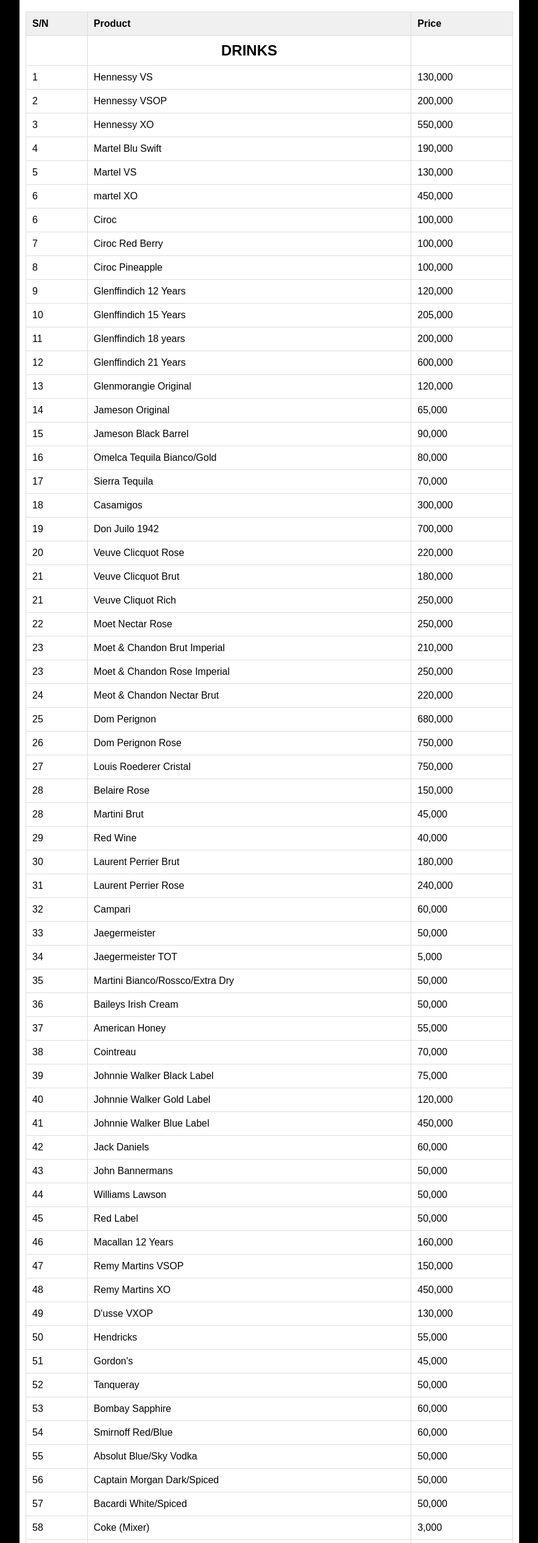
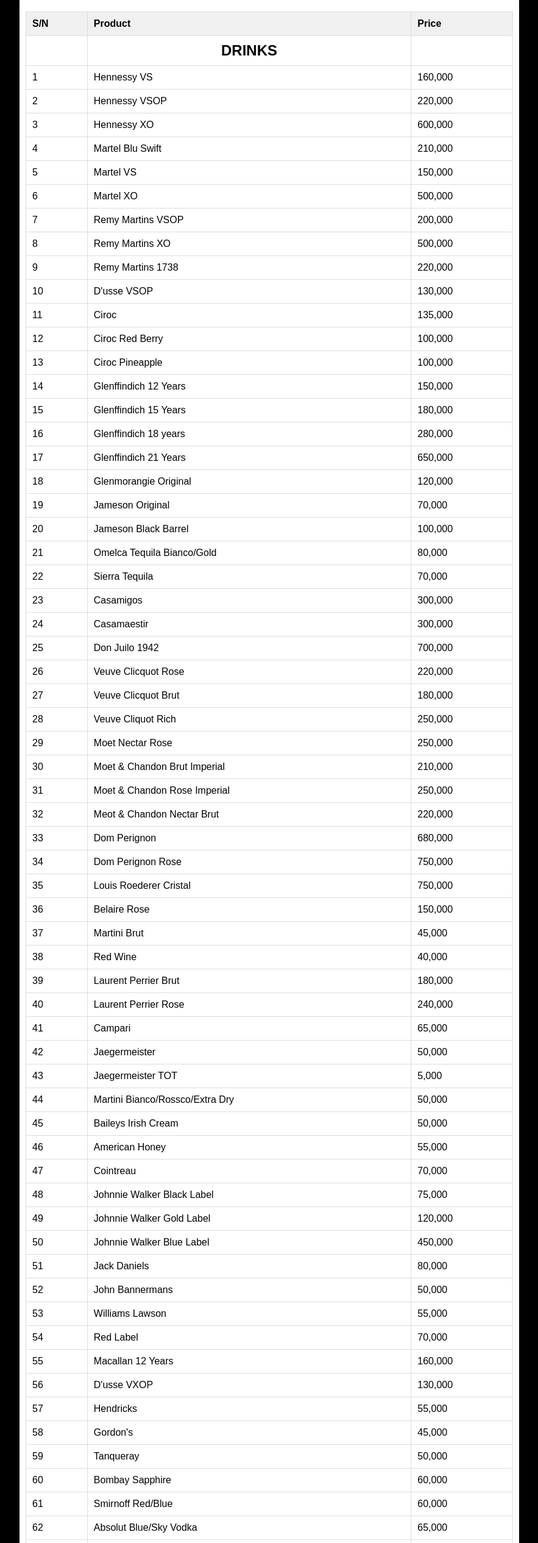
Before and after one commit to fishfarmlagos/fishfarmlagos, a plain HTML site: page index.html in a window 1280 px wide. Shown: the part 169-2700 px from the top of the page at 61% size, without its empty margins (198-1081 px from the left). Drawn offline with Linux system fonts and the light colour scheme.

Commit message:
Update index.html

```diff
--- a/index.html
+++ b/index.html
@@ -99,354 +99,367 @@
                     <tr>
                         <td>1</td>
                         <td>Hennessy VS</td>
-                        <td> 130,000</td>
+                        <td>160,000</td>
                     </tr>
                     <tr>
                         <td>2</td>
                         <td>Hennessy VSOP</td>
-                        <td> 200,000</td>
+                        <td>220,000</td>
                     </tr>
                     <tr>
                         <td>3</td>
                         <td>Hennessy XO</td>
-                        <td> 550,000</td>
+                        <td>600,000</td>
                     </tr>
                     <tr>
                         <td>4</td>
                         <td>Martel Blu Swift</td>
-                        <td> 190,000</td>
+                        <td>210,000</td>
                     </tr>
                     <tr>
                         <td>5</td>
                         <td>Martel VS</td>
-                        <td> 130,000</td>
+                        <td>150,000</td>
                     </tr>
                     <tr>
                         <td>6</td>
-                        <td>martel XO</td>
-                        <td> 450,000</td>
-                    </tr>
-                    <tr>
-                        <td>6</td>
-                        <td>Ciroc</td>
-                        <td> 100,000</td>
+                        <td>Martel XO</td>
+                        <td>500,000</td>
                     </tr>
                     <tr>
                         <td>7</td>
-                        <td>Ciroc Red Berry</td>
-                        <td> 100,000</td>
+                        <td>Remy Martins VSOP</td>
+                        <td>200,000</td>
                     </tr>
                     <tr>
                         <td>8</td>
-                        <td>Ciroc Pineapple</td>
-                        <td> 100,000</td>
+                        <td>Remy Martins XO</td>
+                        <td>500,000</td>
                     </tr>
                     <tr>
                         <td>9</td>
-                        <td>Glenffindich 12 Years</td>
-                        <td> 120,000</td>
+                        <td>Remy Martins 1738</td>
+                        <td>220,000</td>
                     </tr>
                     <tr>
                         <td>10</td>
-                        <td>Glenffindich 15 Years</td>
-                        <td> 205,000</td>
+                        <td>D'usse VSOP</td>
+                        <td>130,000</td>
                     </tr>
                     <tr>
                         <td>11</td>
-                        <td>Glenffindich 18 years</td>
-                        <td> 200,000</td>
+                        <td>Ciroc</td>
+                        <td>135,000</td>
                     </tr>
                     <tr>
                         <td>12</td>
-                        <td>Glenffindich 21 Years</td>
-                        <td> 600,000</td>
+                        <td>Ciroc Red Berry</td>
+                        <td>100,000</td>
                     </tr>
                     <tr>
                         <td>13</td>
-                        <td>Glenmorangie Original</td>
-                        <td> 120,000</td>
+                        <td>Ciroc Pineapple</td>
+                        <td>100,000</td>
                     </tr>
                     <tr>
                         <td>14</td>
-                        <td>Jameson Original</td>
-                        <td> 65,000</td>
+                        <td>Glenffindich 12 Years</td>
+                        <td>150,000</td>
                     </tr>
                     <tr>
                         <td>15</td>
-                        <td>Jameson Black Barrel</td>
-                        <td> 90,000</td>
+                        <td>Glenffindich 15 Years</td>
+                        <td>180,000</td>
                     </tr>
                     <tr>
                         <td>16</td>
-                        <td>Omelca Tequila Bianco/Gold</td>
-                        <td> 80,000</td>
+                        <td>Glenffindich 18 years</td>
+                        <td>280,000</td>
                     </tr>
                     <tr>
                         <td>17</td>
-                        <td>Sierra Tequila</td>
-                        <td> 70,000</td>
+                        <td>Glenffindich 21 Years</td>
+                        <td>650,000</td>
                     </tr>
                     <tr>
                         <td>18</td>
-                        <td>Casamigos</td>
-                        <td> 300,000</td>
+                        <td>Glenmorangie Original</td>
+                        <td>120,000</td>
                     </tr>
                     <tr>
                         <td>19</td>
-                        <td>Don Juilo 1942</td>
-                        <td> 700,000</td>
+                        <td>Jameson Original</td>
+                        <td>70,000</td>
                     </tr>
                     <tr>
                         <td>20</td>
-                        <td>Veuve Clicquot Rose</td>
-                        <td> 220,000</td>
+                        <td>Jameson Black Barrel</td>
+                        <td>100,000</td>
                     </tr>
                     <tr>
                         <td>21</td>
-                        <td>Veuve Clicquot Brut</td>
-                        <td> 180,000</td>
-                    </tr>
-                    <tr>
-                        <td>21</td>
-                        <td>Veuve Cliquot Rich</td>
-                        <td> 250,000</td>
+                        <td>Omelca Tequila Bianco/Gold</td>
+                        <td>80,000</td>
                     </tr>
                     <tr>
                         <td>22</td>
-                        <td>Moet Nectar Rose</td>
-                        <td> 250,000</td>
+                        <td>Sierra Tequila</td>
+                        <td>70,000</td>
                     </tr>
                     <tr>
                         <td>23</td>
-                        <td>Moet & Chandon Brut Imperial</td>
-                        <td> 210,000</td>
-                    </tr>
-
-                    <tr>
-                        <td>23</td>
-                        <td>Moet & Chandon Rose Imperial</td>
-                        <td> 250,000</td>
+                        <td>Casamigos</td>
+                        <td>300,000</td>
                     </tr>
                     <tr>
                         <td>24</td>
-                        <td>Meot & Chandon Nectar Brut</td>
-                        <td> 220,000</td>
+                        <td>Casamaestir</td>
+                        <td>300,000</td>
                     </tr>
                     <tr>
                         <td>25</td>
-                        <td>Dom Perignon</td>
-                        <td> 680,000</td>
+                        <td>Don Juilo 1942</td>
+                        <td>700,000</td>
                     </tr>
                     <tr>
                         <td>26</td>
-                        <td>Dom Perignon Rose</td>
-                        <td> 750,000</td>
+                        <td>Veuve Clicquot Rose</td>
+                        <td>220,000</td>
                     </tr>
                     <tr>
                         <td>27</td>
-                        <td>Louis Roederer Cristal</td>
-                        <td> 750,000</td>
+                        <td>Veuve Clicquot Brut</td>
+                        <td>180,000</td>
                     </tr>
-
                     <tr>
                         <td>28</td>
+                        <td>Veuve Cliquot Rich</td>
+                        <td>250,000</td>
+                    </tr>
+                    <tr>
+                        <td>29</td>
+                        <td>Moet Nectar Rose</td>
+                        <td>250,000</td>
+                    </tr>
+                    <tr>
+                        <td>30</td>
+                        <td>Moet & Chandon Brut Imperial</td>
+                        <td>210,000</td>
+                    </tr>
+                    <tr>
+                        <td>31</td>
+                        <td>Moet & Chandon Rose Imperial</td>
+                        <td>250,000</td>
+                    </tr>
+                    <tr>
+                        <td>32</td>
+                        <td>Meot & Chandon Nectar Brut</td>
+                        <td>220,000</td>
+                    </tr>
+                    <tr>
+                        <td>33</td>
+                        <td>Dom Perignon</td>
+                        <td>680,000</td>
+                    </tr>
+                    <tr>
+                        <td>34</td>
+                        <td>Dom Perignon Rose</td>
+                        <td>750,000</td>
+                    </tr>
+                    <tr>
+                        <td>35</td>
+                        <td>Louis Roederer Cristal</td>
+                        <td>750,000</td>
+                    </tr>
+                    <tr>
+                        <td>36</td>
                         <td>Belaire Rose</td>
                         <td>150,000</td>
                     </tr>
                     <tr>
-                        <td>28</td>
+                        <td>37</td>
                         <td>Martini Brut</td>
-                        <td> 45,000</td>
-                    </tr>
-                    <tr>
-                        <td>29</td>
-                        <td>Red Wine</td>
-                        <td> 40,000</td>
-                    </tr>
-                    <tr>
-                        <td>30</td>
-                        <td>Laurent Perrier Brut</td>
-                        <td> 180,000</td>
-                    </tr>
-                    <tr>
-                        <td>31</td>
-                        <td>Laurent Perrier Rose</td>
-                        <td> 240,000</td>
-                    </tr>
-                    <tr>
-                        <td>32</td>
-                        <td>Campari</td>
-                        <td> 60,000</td>
-                    </tr>
-                    <tr>
-                        <td>33</td>
-                        <td>Jaegermeister</td>
-                        <td> 50,000</td>
-                    </tr>
-                    <tr>
-                        <td>34</td>
-                        <td>Jaegermeister TOT</td>
-                        <td> 5,000</td>
-                    </tr>
-                    <tr>
-                        <td>35</td>
-                        <td>Martini Bianco/Rossco/Extra Dry</td>
-                        <td> 50,000</td>
-                    </tr>
-                    <tr>
-                        <td>36</td>
-                        <td>Baileys Irish Cream</td>
-                        <td> 50,000</td>
-                    </tr>
-                    <tr>
-                        <td>37</td>
-                        <td>American Honey</td>
-                        <td> 55,000</td>
+                        <td>45,000</td>
                     </tr>
                     <tr>
                         <td>38</td>
-                        <td>Cointreau</td>
-                        <td> 70,000</td>
+                        <td>Red Wine</td>
+                        <td>40,000</td>
                     </tr>
                     <tr>
                         <td>39</td>
-                        <td>Johnnie Walker Black Label</td>
-                        <td> 75,000</td>
+                        <td>Laurent Perrier Brut</td>
+                        <td>180,000</td>
                     </tr>
                     <tr>
                         <td>40</td>
-                        <td>Johnnie Walker Gold Label</td>
-                        <td> 120,000</td>
+                        <td>Laurent Perrier Rose</td>
+                        <td>240,000</td>
                     </tr>
                     <tr>
                         <td>41</td>
-                        <td>Johnnie Walker Blue Label</td>
-                        <td> 450,000</td>
+                        <td>Campari</td>
+                        <td>65,000</td>
                     </tr>
                     <tr>
                         <td>42</td>
-                        <td>Jack Daniels</td>
-                        <td> 60,000</td>
+                        <td>Jaegermeister</td>
+                        <td>50,000</td>
                     </tr>
                     <tr>
                         <td>43</td>
-                        <td>John Bannermans</td>
-                        <td> 50,000</td>
+                        <td>Jaegermeister TOT</td>
+                        <td>5,000</td>
                     </tr>
                     <tr>
                         <td>44</td>
-                        <td>Williams Lawson</td>
-                        <td> 50,000</td>
+                        <td>Martini Bianco/Rossco/Extra Dry</td>
+                        <td>50,000</td>
                     </tr>
                     <tr>
                         <td>45</td>
-                        <td>Red Label</td>
-                        <td> 50,000</td>
+                        <td>Baileys Irish Cream</td>
+                        <td>50,000</td>
                     </tr>
                     <tr>
                         <td>46</td>
-                        <td>Macallan 12 Years</td>
-                        <td> 160,000</td>
+                        <td>American Honey</td>
+                        <td>55,000</td>
                     </tr>
                     <tr>
                         <td>47</td>
-                        <td>Remy Martins VSOP </td>
-                        <td> 150,000</td>
+                        <td>Cointreau</td>
+                        <td>70,000</td>
                     </tr>
                     <tr>
                         <td>48</td>
-                        <td>Remy Martins XO</td>
-                        <td> 450,000</td>
+                        <td>Johnnie Walker Black Label</td>
+                        <td>75,000</td>
                     </tr>
                     <tr>
                         <td>49</td>
-                        <td>D'usse VXOP</td>
-                        <td> 130,000</td>
+                        <td>Johnnie Walker Gold Label</td>
+                        <td>120,000</td>
                     </tr>
                     <tr>
                         <td>50</td>
-                        <td>Hendricks</td>
-                        <td> 55,000</td>
+                        <td>Johnnie Walker Blue Label</td>
+                        <td>450,000</td>
                     </tr>
                     <tr>
                         <td>51</td>
-                        <td>Gordon's</td>
-                        <td> 45,000</td>
+                        <td>Jack Daniels</td>
+                        <td>80,000</td>
                     </tr>
                     <tr>
                         <td>52</td>
-                        <td>Tanqueray</td>
-                        <td> 50,000</td>
+                        <td>John Bannermans</td>
+                        <td>50,000</td>
                     </tr>
                     <tr>
                         <td>53</td>
-                        <td>Bombay Sapphire</td>
-                        <td> 60,000</td>
+                        <td>Williams Lawson</td>
+                        <td>55,000</td>
                     </tr>
                     <tr>
                         <td>54</td>
-                        <td>Smirnoff Red/Blue</td>
-                        <td> 60,000</td>
+                        <td>Red Label</td>
+                        <td>70,000</td>
                     </tr>
                     <tr>
                         <td>55</td>
-                        <td>Absolut Blue/Sky Vodka</td>
-                        <td> 50,000</td>
+                        <td>Macallan 12 Years</td>
+                        <td>160,000</td>
                     </tr>
                     <tr>
                         <td>56</td>
-                        <td>Captain Morgan Dark/Spiced</td>
-                        <td> 50,000</td>
+                        <td>D'usse VXOP</td>
+                        <td>130,000</td>
                     </tr>
                     <tr>
                         <td>57</td>
-                        <td>Bacardi White/Spiced</td>
-                        <td> 50,000</td>
+                        <td>Hendricks</td>
+                        <td>55,000</td>
                     </tr>
                     <tr>
                         <td>58</td>
-                        <td>Coke (Mixer)</td>
-                        <td> 3,000</td>
+                        <td>Gordon's</td>
+                        <td>45,000</td>
                     </tr>
                     <tr>
                         <td>59</td>
-                        <td>Juice</td>
-                        <td> 6,500</td>
+                        <td>Tanqueray</td>
+                        <td>50,000</td>
                     </tr>
                     <tr>
                         <td>60</td>
-                        <td>Energy Drink</td>
-                        <td> 5,000</td>
+                        <td>Bombay Sapphire</td>
+                        <td>60,000</td>
                     </tr>
                     <tr>
                         <td>61</td>
-                        <td>Cranberry</td>
-                        <td> 8,000</td>
+                        <td>Smirnoff Red/Blue</td>
+                        <td>60,000</td>
                     </tr>
                     <tr>
                         <td>62</td>
-                        <td>Malta Guinness</td>
-                        <td> 3,000</td>
+                        <td>Absolut Blue/Sky Vodka</td>
+                        <td>65,000</td>
                     </tr>
                     <tr>
                         <td>63</td>
-                        <td>Bottle Water</td>
-                        <td> 2,000</td>
+                        <td>Captain Morgan Dark/Spiced</td>
+                        <td>70,000</td>
                     </tr>
                     <tr>
                         <td>64</td>
-                        <td>Cigarette</td>
-                        <td> 3,500</td>
+                        <td>Bacardi White/Spiced</td>
+                        <td>50,000</td>
                     </tr>
                     <tr>
                         <td>65</td>
-                        <td>Shisha</td>
-                        <td> 15,000</td>
+                        <td>Coke (Mixer)</td>
+                        <td>3,000</td>
                     </tr>
                     <tr>
                         <td>66</td>
+                        <td>Juice</td>
+                        <td>6,500</td>
+                    </tr>
+                    <tr>
+                        <td>67</td>
+                        <td>Energy Drink</td>
+                        <td>5,000</td>
+                    </tr>
+                    <tr>
+                        <td>68</td>
+                        <td>Cranberry</td>
+                        <td>8,000</td>
+                    </tr>
+                    <tr>
+                        <td>69</td>
+                        <td>Malta Guinness</td>
+                        <td>3,000</td>
+                    </tr>
+                    <tr>
+                        <td>70</td>
+                        <td>Bottle Water</td>
+                        <td>2,000</td>
+                    </tr>
+                    <tr>
+                        <td>71</td>
+                        <td>Cigarette</td>
+                        <td>3,500</td>
+                    </tr>
+                    <tr>
+                        <td>72</td>
+                        <td>Shisha</td>
+                        <td>15,000</td>
+                    </tr>
+                    <tr>
+                        <td>73</td>
                         <td>Wild Turkey</td>
-                        <td> 60,000</td>
+                        <td>60,000</td>
                     </tr>
 
 
@@ -608,7 +621,7 @@
 
     <script>
         let currentPage = 1;
-        const rowsPerPage = 71;
+        const rowsPerPage = 74;
 
         function paginate(direction) {
             const tableRows = document.querySelectorAll('#product-table tbody tr');
```
